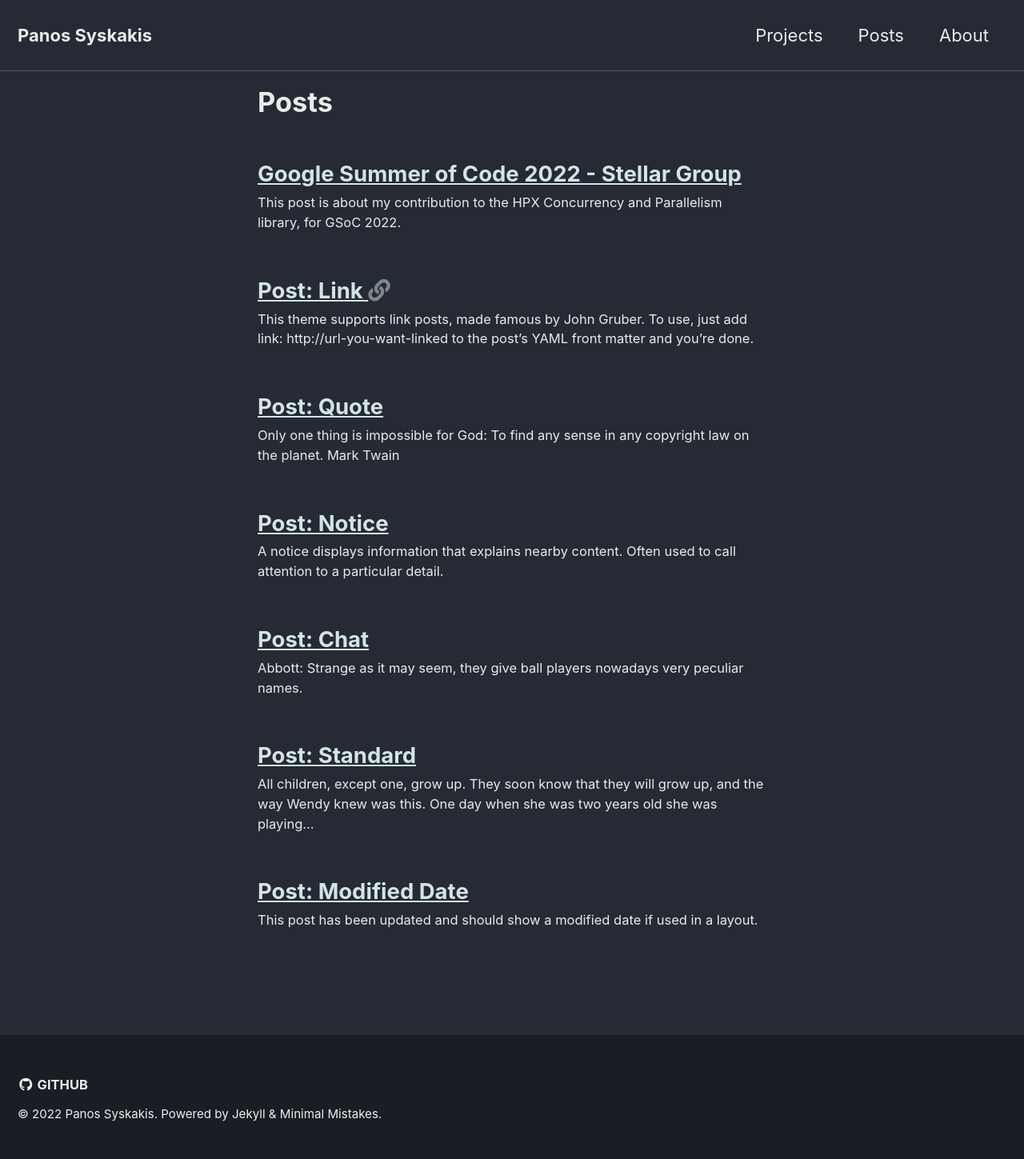
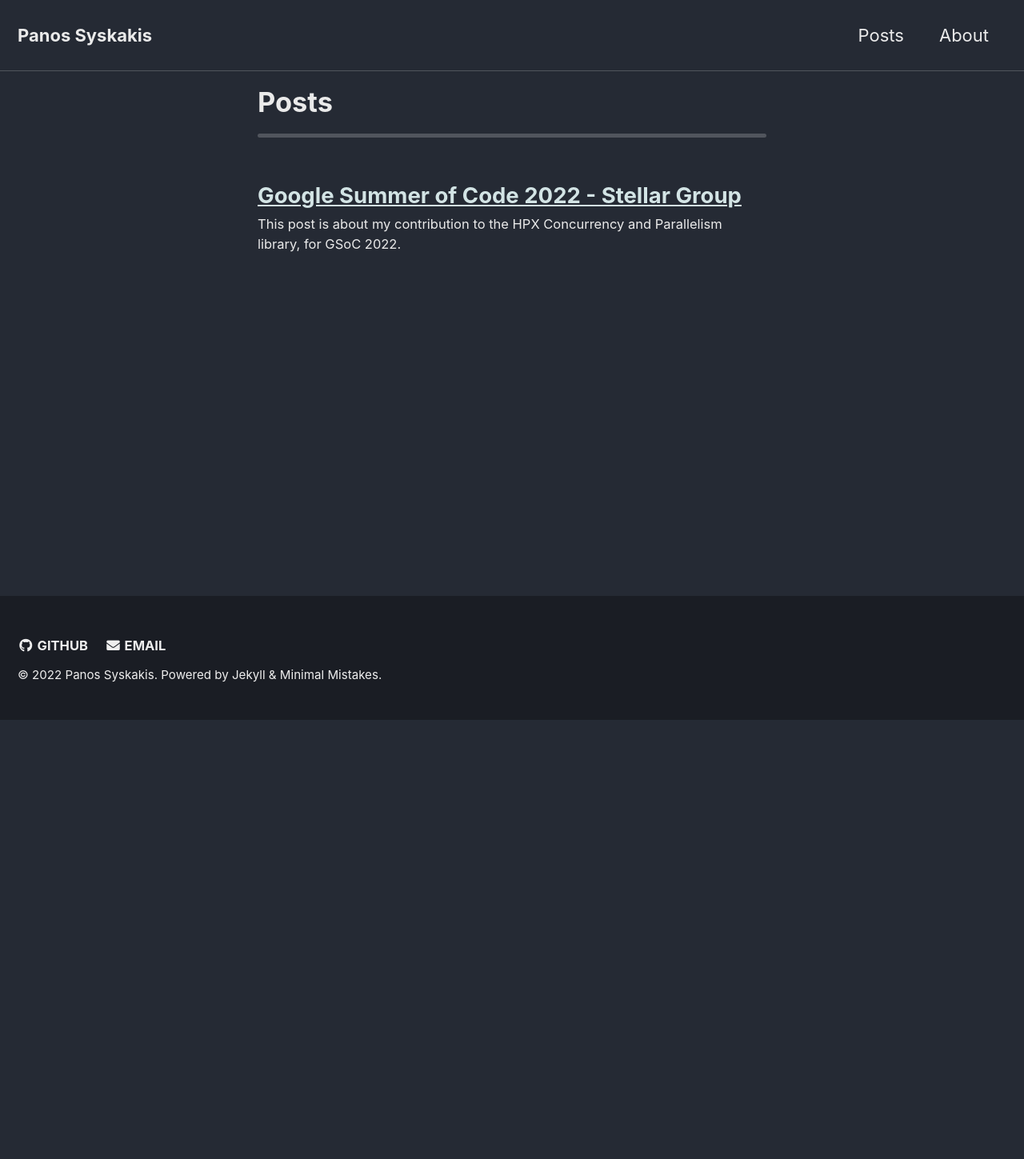
Before and after one commit to Pansysk75/pansysk75.github.io, a Jekyll site: the page built from _pages/posts.md, in a window 1280 px wide. Shown: the whole page at 80% size. Built offline with Jekyll 4.4.1, drawn with Linux system fonts in a browser that asks for light colours; cached includes are drawn as plain includes; after the commit the page ends 900 px from its top, so only the background shows below that.

Commit message:
Removed unused stuff and added bio info

````diff
--- a/_config.yml
+++ b/_config.yml
@@ -58,20 +58,23 @@ plugins:
 author:
   name   : "Panos Syskakis"
   avatar : "/assets/images/bio-photo.jpg"
-  bio    : "My awesome biography constrained to a sentence or two goes here."
+  bio    : "Electrical & Computer Engineering student based in Thessaloniki, Greece"
   links:
-    - label: "Website"
-      icon: "fas fa-fw fa-link"
-      url: "https://"
     - label: "GitHub"
       icon: "fab fa-fw fa-github"
-      url: "https://github.com/"
+      url: "https://github.com/Pansysk75"
+    - label: "Email"
+      icon: "fa fa-fw fa-envelope"
+      url: "pansysk75@gmail.com"
 
 footer:
   links:
     - label: "GitHub"
       icon: "fab fa-fw fa-github"
-      url: "https://github.com/"
+      url: "https://github.com/Pansysk75"
+    - label: "Email"
+      icon: "fa fa-fw fa-envelope"
+      url: "pansysk75@gmail.com"
 
 atom_feed:
   hide: true
--- a/_data/navigation.yml
+++ b/_data/navigation.yml
@@ -1,6 +1,6 @@
 main:
-  - title: "Projects"
-    url: /projects/
+  # - title: "Projects"
+  #   url: /projects/
   - title: "Posts"
     url: /posts/
   - title: "About"
--- a/_layouts/archive.html
+++ b/_layouts/archive.html
@@ -20,6 +20,7 @@ layout: default
     {% unless page.header.overlay_color or page.header.overlay_image %}
     <h1 id="page-title" class="page__title">{{ page.title }}</h1>
     {% endunless %}
+    <hr id="line-divider" class="line__divider">
     {{ content }}
   </div>
 </div>
--- a/_layouts/single.html
+++ b/_layouts/single.html
@@ -52,7 +52,7 @@ layout: default
         </aside>
         {% endif %}
         {{ content }}
-        <hr id="line-divider" class="line__divider">
+        <!-- <hr id="line-divider" class="line__divider">  -->
         {% if page.link %}<div><a href="{{ page.link }}" class="btn btn--primary">{{
           site.data.ui-text[site.locale].ext_link_label | default: "Direct Link" }}</a></div>{% endif %}
       </section>
--- a/_posts/2010-01-07-post-modified.md
+++ /dev/null
@@ -1,14 +0,0 @@
----
-title: "Post: Modified Date"
-last_modified_at: 2016-03-09T16:20:02-05:00
-categories:
-  - Blog
-tags:
-  - Post Formats
-  - readability
-  - standard
----
-
-This post has been updated and should show a modified date if used in a layout.
-
-All children, except one, grow up. They soon know that they will grow up, and the way Wendy knew was this. One day when she was two years old she was playing in a garden, and she plucked another flower and ran with it to her mother. I suppose she must have looked rather delightful, for Mrs. Darling put her hand to her heart and cried, "Oh, why can't you remain like this for ever!" This was all that passed between them on the subject, but henceforth Wendy knew that she must grow up. You always know after you are two. Two is the beginning of the end.
--- a/_posts/2010-01-07-post-standard.md
+++ /dev/null
@@ -1,32 +0,0 @@
----
-title: "Post: Standard"
-excerpt_separator: "<!--more-->"
-categories:
-  - Blog
-tags:
-  - Post Formats
-  - readability
-  - standard
----
-
-All children, except one, grow up. They soon know that they will grow up, and the way Wendy knew was this. One day when she was two years old she was playing in a garden, and she plucked another flower and ran with it to her mother. I suppose she must have looked rather delightful, for Mrs. Darling put her hand to her heart and cried, "Oh, why can't you remain like this for ever!" This was all that passed between them on the subject, but henceforth Wendy knew that she must grow up. You always know after you are two. Two is the beginning of the end.
-
-Mrs. Darling first heard of Peter when she was tidying up her children's minds. It is the nightly custom of every good mother after her children are asleep to rummage in their minds and put things straight for next morning, repacking into their proper places the many articles that have wandered during the day.
-
-<!--more-->
-
-This post has a manual excerpt `<!--more-->` set after the second paragraph. The following YAML Front Matter has also be applied:
-
-```yaml
-excerpt_separator: "<!--more-->"
-```
-
-If you could keep awake (but of course you can't) you would see your own mother doing this, and you would find it very interesting to watch her. It is quite like tidying up drawers. You would see her on her knees, I expect, lingering humorously over some of your contents, wondering where on earth you had picked this thing up, making discoveries sweet and not so sweet, pressing this to her cheek as if it were as nice as a kitten, and hurriedly stowing that out of sight. When you wake in the morning, the naughtiness and evil passions with which you went to bed have been folded up small and placed at the bottom of your mind and on the top, beautifully aired, are spread out your prettier thoughts, ready for you to put on.
-
-I don't know whether you have ever seen a map of a person's mind. Doctors sometimes draw maps of other parts of you, and your own map can become intensely interesting, but catch them trying to draw a map of a child's mind, which is not only confused, but keeps going round all the time. There are zigzag lines on it, just like your temperature on a card, and these are probably roads in the island, for the Neverland is always more or less an island, with astonishing splashes of colour here and there, and coral reefs and rakish-looking craft in the offing, and savages and lonely lairs, and gnomes who are mostly tailors, and caves through which a river runs, and princes with six elder brothers, and a hut fast going to decay, and one very small old lady with a hooked nose. It would be an easy map if that were all, but there is also first day at school, religion, fathers, the round pond, needle-work, murders, hangings, verbs that take the dative, chocolate pudding day, getting into braces, say ninety-nine, three-pence for pulling out your tooth yourself, and so on, and either these are part of the island or they are another map showing through, and it is all rather confusing, especially as nothing will stand still.
-
-Of course the Neverlands vary a good deal. John's, for instance, had a lagoon with flamingoes flying over it at which John was shooting, while Michael, who was very small, had a flamingo with lagoons flying over it. John lived in a boat turned upside down on the sands, Michael in a wigwam, Wendy in a house of leaves deftly sewn together. John had no friends, Michael had friends at night, Wendy had a pet wolf forsaken by its parents, but on the whole the Neverlands have a family resemblance, and if they stood still in a row you could say of them that they have each other's nose, and so forth. On these magic shores children at play are for ever beaching their coracles [simple boat]. We too have been there; we can still hear the sound of the surf, though we shall land no more.
-
-Of all delectable islands the Neverland is the snuggest and most compact, not large and sprawly, you know, with tedious distances between one adventure and another, but nicely crammed. When you play at it by day with the chairs and table-cloth, it is not in the least alarming, but in the two minutes before you go to sleep it becomes very real. That is why there are night-lights.
-
-Occasionally in her travels through her children's minds Mrs. Darling found things she could not understand, and of these quite the most perplexing was the word Peter. She knew of no Peter, and yet he was here and there in John and Michael's minds, while Wendy's began to be scrawled all over with him. The name stood out in bolder letters than any of the other words, and as Mrs. Darling gazed she felt that it had an oddly cocky appearance.
--- a/_posts/2010-01-08-post-chat.md
+++ /dev/null
@@ -1,134 +0,0 @@
----
-title: "Post: Chat"
-categories:
-  - Blog
-tags:
-  - chat
-  - Post Formats
----
-
-Abbott: Strange as it may seem, they give ball players nowadays very peculiar names.
-
-Costello: Funny names?
-
-Abbott: Nicknames, nicknames. Now, on the St. Louis team we have Who's on first, What's on second, I Don't Know is on third--
-
-Costello: That's what I want to find out. I want you to tell me the names of the fellows on the St. Louis team.
-
-Abbott: I'm telling you. Who's on first, What's on second, I Don't Know is on third--
-
-Costello: You know the fellows' names?
-
-Abbott: Yes.
-
-Costello: Well, then who's playing first?
-
-Abbott: Yes.
-
-Costello: I mean the fellow's name on first base.
-
-Abbott: Who.
-
-Costello: The fellow playin' first base.
-
-Abbott: Who.
-
-Costello: The guy on first base.
-
-Abbott: Who is on first.
-
-Costello: Well, what are you askin' me for?
-
-Abbott: I'm not asking you--I'm telling you. Who is on first.
-
-Costello: I'm asking you--who's on first?
-
-Abbott: That's the man's name.
-
-Costello: That's who's name?
-
-Abbott: Yes.
-
-Costello: When you pay off the first baseman every month, who gets the money?
-
-Abbott: Every dollar of it. And why not, the man's entitled to it.
-
-Costello: Who is?
-
-Abbott: Yes.
-
-Costello: So who gets it?
-
-Abbott: Why shouldn't he? Sometimes his wife comes down and collects it.
-
-Costello: Who's wife?
-
-Abbott: Yes. After all, the man earns it.
-
-Costello: Who does?
-
-Abbott: Absolutely.
-
-Costello: Well, all I'm trying to find out is what's the guy's name on first base?
-
-Abbott: Oh, no, no. What is on second base.
-
-Costello: I'm not asking you who's on second.
-
-Abbott: Who's on first!
-
-Costello: St. Louis has a good outfield?
-
-Abbott: Oh, absolutely.
-
-Costello: The left fielder's name?
-
-Abbott: Why.
-
-Costello: I don't know, I just thought I'd ask.
-
-Abbott: Well, I just thought I'd tell you.
-
-Costello: Then tell me who's playing left field?
-
-Abbott: Who's playing first.
-
-Costello: Stay out of the infield! The left fielder's name?
-
-Abbott: Why.
-
-Costello: Because.
-
-Abbott: Oh, he's center field.
-
-Costello: Wait a minute. You got a pitcher on this team?
-
-Abbott: Wouldn't this be a fine team without a pitcher?
-
-Costello: Tell me the pitcher's name.
-
-Abbott: Tomorrow.
-
-Costello: Now, when the guy at bat bunts the ball--me being a good catcher--I want to throw the guy out at first base, so I pick up the ball and throw it to who?
-
-Abbott: Now, that's he first thing you've said right.
-
-Costello: I DON'T EVEN KNOW WHAT I'M TALKING ABOUT!
-
-Abbott: Don't get excited. Take it easy.
-
-Costello: I throw the ball to first base, whoever it is grabs the ball, so the guy runs to second. Who picks up the ball and throws it to what. What throws it to I don't know. I don't know throws it back to tomorrow--a triple play.
-
-Abbott: Yeah, it could be.
-
-Costello: Another guy gets up and it's a long ball to center.
-
-Abbott: Because.
-
-Costello: Why? I don't know. And I don't care.
-
-Abbott: What was that?
-
-Costello: I said, I DON'T CARE!
-
-Abbott: Oh, that's our shortstop!
--- a/_posts/2010-02-05-post-notice.md
+++ /dev/null
@@ -1,68 +0,0 @@
----
-title: "Post: Notice"
-categories:
-  - Blog
-tags:
-  - Post Formats
-  - notice
----
-
-A notice displays information that explains nearby content. Often used to call attention to a particular detail.
-
-When using Kramdown `{: .notice}` can be added after a sentence to assign the `.notice` to the `<p></p>` element.
-
-**Changes in Service:** We just updated our [privacy policy](#) here to better service our customers. We recommend reviewing the changes.
-{: .notice}
-
-**Primary Notice:** Lorem ipsum dolor sit amet, consectetur adipiscing elit. Integer nec odio. [Praesent libero](#). Sed cursus ante dapibus diam. Sed nisi. Nulla quis sem at nibh elementum imperdiet.
-{: .notice--primary}
-
-**Info Notice:** Lorem ipsum dolor sit amet, [consectetur adipiscing elit](#). Integer nec odio. Praesent libero. Sed cursus ante dapibus diam. Sed nisi. Nulla quis sem at nibh elementum imperdiet.
-{: .notice--info}
-
-**Warning Notice:** Lorem ipsum dolor sit amet, consectetur adipiscing elit. [Integer nec odio](#). Praesent libero. Sed cursus ante dapibus diam. Sed nisi. Nulla quis sem at nibh elementum imperdiet.
-{: .notice--warning}
-
-**Danger Notice:** Lorem ipsum dolor sit amet, [consectetur adipiscing](#) elit. Integer nec odio. Praesent libero. Sed cursus ante dapibus diam. Sed nisi. Nulla quis sem at nibh elementum imperdiet.
-{: .notice--danger}
-
-**Success Notice:** Lorem ipsum dolor sit amet, consectetur adipiscing elit. Integer nec odio. Praesent libero. Sed cursus ante dapibus diam. Sed nisi. Nulla quis sem at [nibh elementum](#) imperdiet.
-{: .notice--success}
-
-Want to wrap several paragraphs or other elements in a notice? Using Liquid to capture the content and then filter it with `markdownify` is a good way to go.
-
-```html
-{% raw %}{% capture notice-2 %}
-#### New Site Features
-
-* You can now have cover images on blog pages
-* Drafts will now auto-save while writing
-{% endcapture %}{% endraw %}
-
-<div class="notice">{% raw %}{{ notice-2 | markdownify }}{% endraw %}</div>
-```
-
-{% capture notice-2 %}
-#### New Site Features
-
-* You can now have cover images on blog pages
-* Drafts will now auto-save while writing
-{% endcapture %}
-
-<div class="notice">
-  {{ notice-2 | markdownify }}
-</div>
-
-Or you could skip the capture and stick with straight HTML.
-
-```html
-<div class="notice">
-  <h4>Message</h4>
-  <p>A basic message.</p>
-</div>
-```
-
-<div class="notice">
-  <h4>Message</h4>
-  <p>A basic message.</p>
-</div>
--- a/_posts/2010-02-05-post-quote.md
+++ /dev/null
@@ -1,12 +0,0 @@
----
-title: "Post: Quote"
-categories:
-  - Blog
-tags:
-  - Post Formats
-  - quote
----
-
-> Only one thing is impossible for God: To find any sense in any copyright law on the planet.
-
-> <cite><a href="http://www.brainyquote.com/quotes/quotes/m/marktwain163473.html">Mark Twain</a></cite>
--- a/_posts/2010-03-07-post-link.md
+++ /dev/null
@@ -1,15 +0,0 @@
----
-title: "Post: Link"
-categories:
-  - Blog
-tags:
-  - link
-  - Post Formats
-link: https://github.com
----
-
-This theme supports **link posts**, made famous by John Gruber. To use, just add `link: http://url-you-want-linked` to the post's YAML front matter and you're done.
-
-> And this is how a quote looks.
-
-Some [link](#) can also be shown.
````
Also changed, not shown: _pages/about.md (+6 -2 lines), _pages/home.md (+9 -2 lines), _pages/projects.md (deleted, +0 -8 lines), assets/images/bio-photo.jpg, assets/images/blank-bio-photo.jpg (added).
